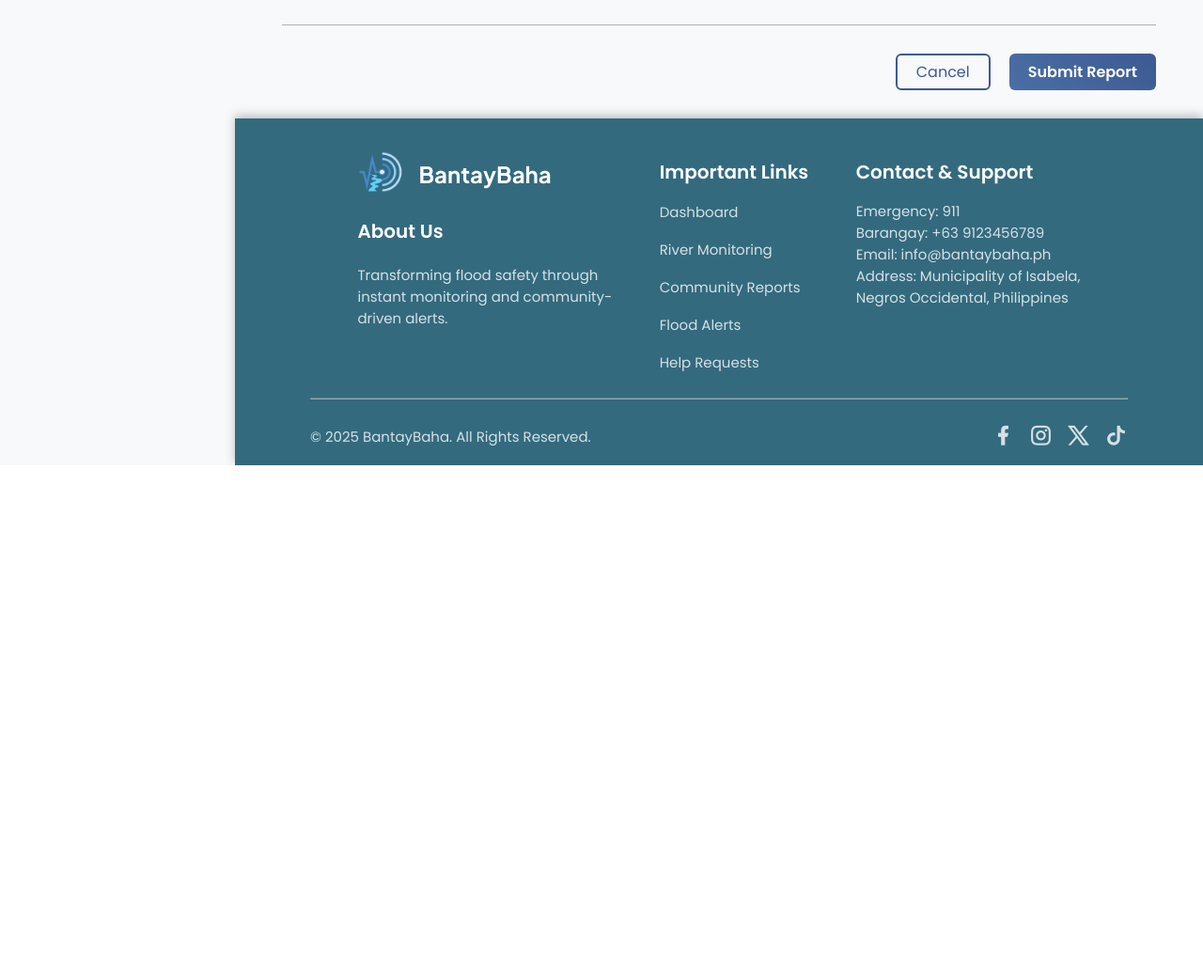
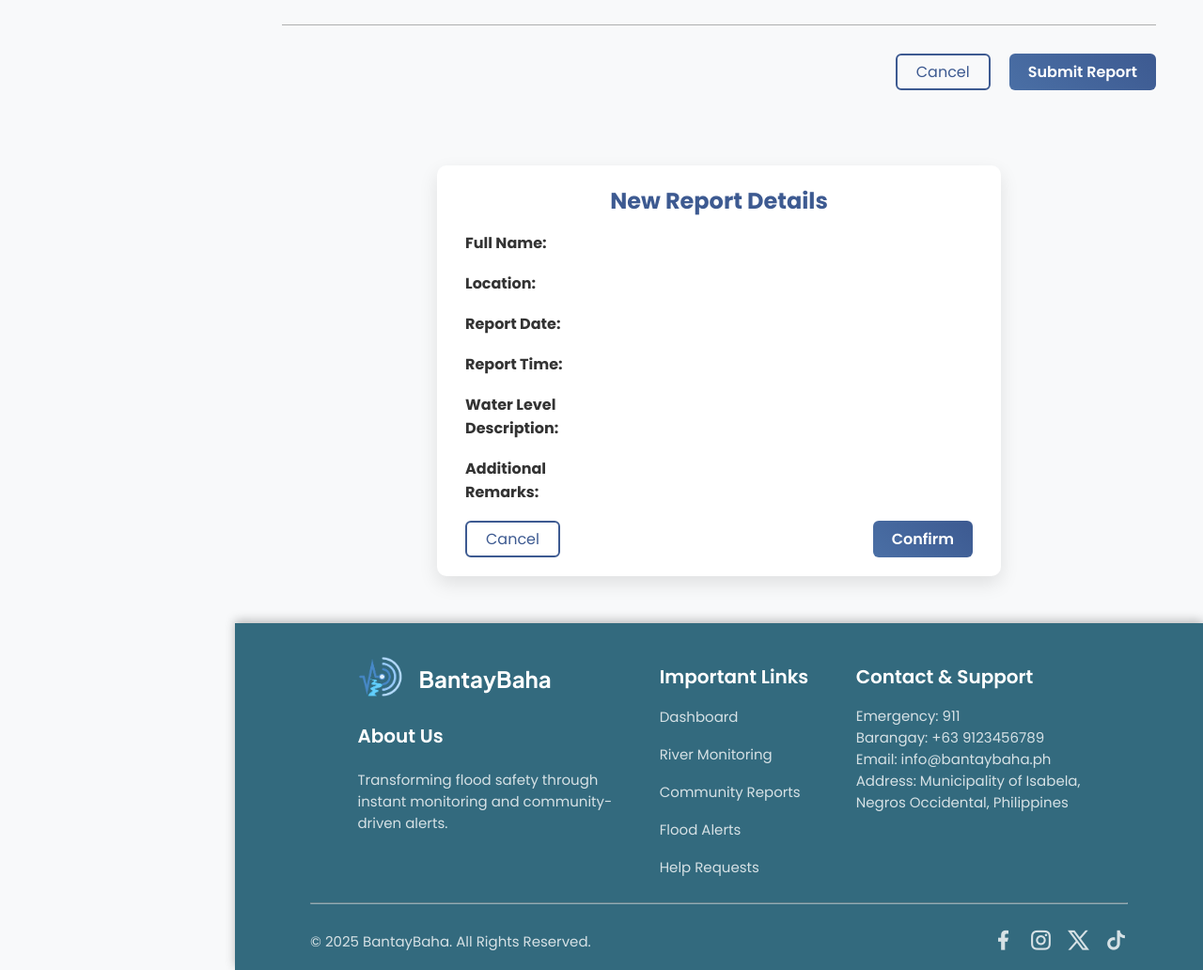
Before and after one commit to izyycodes/2025BSIT2DGroup2, a PHP site: page /pages/submit_new_report.php in a window 1280 px wide. Shown: the part 977-2009 px from the top of the page at 94% size. Before the commit the page ends 1472 px from the top, so only its background shows below. Run offline with PHP 8.4, Linux system fonts and the light colour scheme; some libraries are stand-ins or nearby versions; some web fonts are replaced.

Commit message:
added post in submit_new_report to be edited

```diff
--- a/BantayBaha_website/assets/css/new_report.css
+++ b/BantayBaha_website/assets/css/new_report.css
@@ -132,6 +132,42 @@ body {
     cursor: pointer;
 }
 
+.report-container {
+    display: flex;
+    justify-content: center;
+    align-items: center;
+}
+
+.report-modal {
+    background: white;
+    max-width: 600px;
+    width: 100%;
+    border-radius: 10px;
+    box-shadow: 0 8px 20px rgba(0,0,0,0.1);
+    padding: 20px 30px;
+    margin: 50px;
+}
+
+.report-modal h2 {
+    color: #3d5a91;
+    text-align: center;
+    margin-bottom: 15px;
+}
+
+.info-row {
+    margin-bottom: 18px;
+}
+
+.info-label {
+    font-weight: 700;
+    color: #333;
+    display: inline-block;
+    width: 160px;
+}
+.info-value {
+    color: #555;
+}
+
 @media screen and (max-width: 800px) {
     .new-report-container form {
         width: 100%;
--- a/BantayBaha_website/assets/js/community_reports.js
+++ b/BantayBaha_website/assets/js/community_reports.js
@@ -46,13 +46,3 @@ function applyFilters() {
 statusFilter.addEventListener('change', applyFilters);
 locationFilter.addEventListener('change', applyFilters);
 searchInput.addEventListener('input', applyFilters);
-
-// Submit new report alert
-document.addEventListener('DOMContentLoaded', () => {
-  const report = document.getElementById("new-report-form");
-  report.addEventListener("submit", (e) => {
-    e.preventDefault();
-    alert("Report submitted successfully!");
-    report.reset();
-  });
-});
--- a/BantayBaha_website/pages/profile.php
+++ b/BantayBaha_website/pages/profile.php
@@ -8,9 +8,9 @@
   $email       = $_SESSION['signup-email']?? '';
   $phoneNumber = $_SESSION['phone']       ?? '';
   $role        = $_SESSION['role']        ?? '';
-  $age = $_POST['age'] ?? '';
-  $gender = $_POST['gender'] ?? '';
-  $address = $_POST['address'] ?? '';
+  // $age = $_POST['age'] ?? '';
+  // $gender = $_POST['gender'] ?? '';
+  // $address = $_POST['address'] ?? '';
 ?>
 
 <!DOCTYPE html>
--- a/BantayBaha_website/pages/submit_new_report.php
+++ b/BantayBaha_website/pages/submit_new_report.php
@@ -1,3 +1,15 @@
+<?php
+    // var_dump($_POST);
+
+    $firstName = $_POST['firstName'] ?? '';
+    $lastName = $_POST['lastName'] ?? '';
+    $location = $_POST['location'] ?? '';
+    $reportDate = $_POST['reportDate'] ?? '';
+    $reportTime = $_POST['reportTime'] ?? '';
+    $waterLevelDesc = $_POST['waterLevelDesc'] ?? '';
+    $remarks = $_POST['remarks'] ?? '';
+?>
+
 <!DOCTYPE html>
 <html lang="en">
 <head>
@@ -35,7 +47,7 @@
                 <p>Provide details about river conditions and crossing point status for the community.</p>
             </div>
 
-            <form id="new-report-form">
+            <form id="new-report-form" method="POST" action="submit_new_report.php">
 
                 <div class="form-row">
                     <div class="form-column">
@@ -52,10 +64,10 @@
                     <div class="form-column">
                         <label for="location">Location <span style="color: #dc3545;"> *</span></label>
                         <select name="location" id="location" required>
-                            <option value="">Select crossing point</option>
-                            <option value="cpoint1">Crossing Point 1</option>
-                            <option value="cpoint2">Crossing Point 2</option>
-                            <option value="cpoint3">Crossing Point 3</option>
+                            <option value="" disabled selected>Select crossing point</option>
+                            <option value="Crossing Point 1">Crossing Point 1</option>
+                            <option value="Crossing Point 2">Crossing Point 2</option>
+                            <option value="Crossing Point 3">Crossing Point 3</option>
                         </select>
                     </div>
                 </div>
@@ -75,11 +87,11 @@
                     <div class="form-column">
                         <label for="waterLevelDesc">Water Level Description <span style="color: #dc3545;"> *</span></label>
                         <select name="waterLevelDesc" id="waterLevelDesc" required>
-                            <option value="">Select water level</option>
-                            <option value="low">Low (Safe for crossing)</option>
-                            <option value="moderate">Moderate (Exercise caution)</option>
-                            <option value="high">High (Unsafe for crossing)</option>
-                            <option value="flooded">Flooded</option>
+                            <option value="" disabled selected>Select water level</option>
+                            <option value="Low (Safe for crossing)">Low (Safe for crossing)</option>
+                            <option value="Moderate (Exercise caution)">Moderate (Exercise caution)</option>
+                            <option value="High (Unsafe for crossing)">High (Unsafe for crossing)</option>
+                            <option value="Flooded">Flooded</option>
                         </select>
                     </div>
                 </div>
@@ -110,9 +122,54 @@
             </button>
         </div>
 
+        <div id="reportModal" class="report-container">
+           <div class="report-modal">
+                <h2>New Report Details</h2>
+
+                <div class="info-row">
+                    <span class="info-label"> Full Name: </span>
+                    <span class="info-value"><?php echo $firstName . " " . $lastName; ?></span>
+                </div>
+
+                <div class="info-row">
+                    <span class="info-label"> Location: </span>
+                    <span class="info-value"><?php echo $location; ?></span>
+                </div>
+
+                <div class="info-row">
+                    <span class="info-label"> Report Date: </span>
+                    <span class="info-value"><?php echo $reportDate; ?></span>
+                </div>
+
+                <div class="info-row">
+                    <span class="info-label"> Report Time: </span>
+                    <span class="info-value"><?php echo $reportTime; ?></span>
+                </div>
+
+                <div class="info-row">
+                    <span class="info-label"> Water Level Description: </span>
+                    <span class="info-value"><?php echo $waterLevelDesc; ?></span>
+                </div>
+
+                <div class="info-row">
+                    <span class="info-label"> Additional Remarks: </span>
+                    <span class="info-value"><?php echo $remarks; ?></span>
+                </div>
+
+                <div class="action-buttons" style="justify-content: space-between; margin: 0;">
+                    <a class="btn btn-cancel" id="cancelBtn">
+                        Cancel
+                    </a>
+                    <button type="submit" class="btn btn-submit" id="confirmBtn">
+                        Confirm
+                    </button>
+                </div>
+            </div>
+        </div>
+
         <?php require "../views/footer.php" ?>
     </div>
 
-    <script src="../assets/js/community_reports.js"></script>
+    <!-- <script src="../assets/js/community_reports.js"></script> -->
 </body>
 </html>
```
